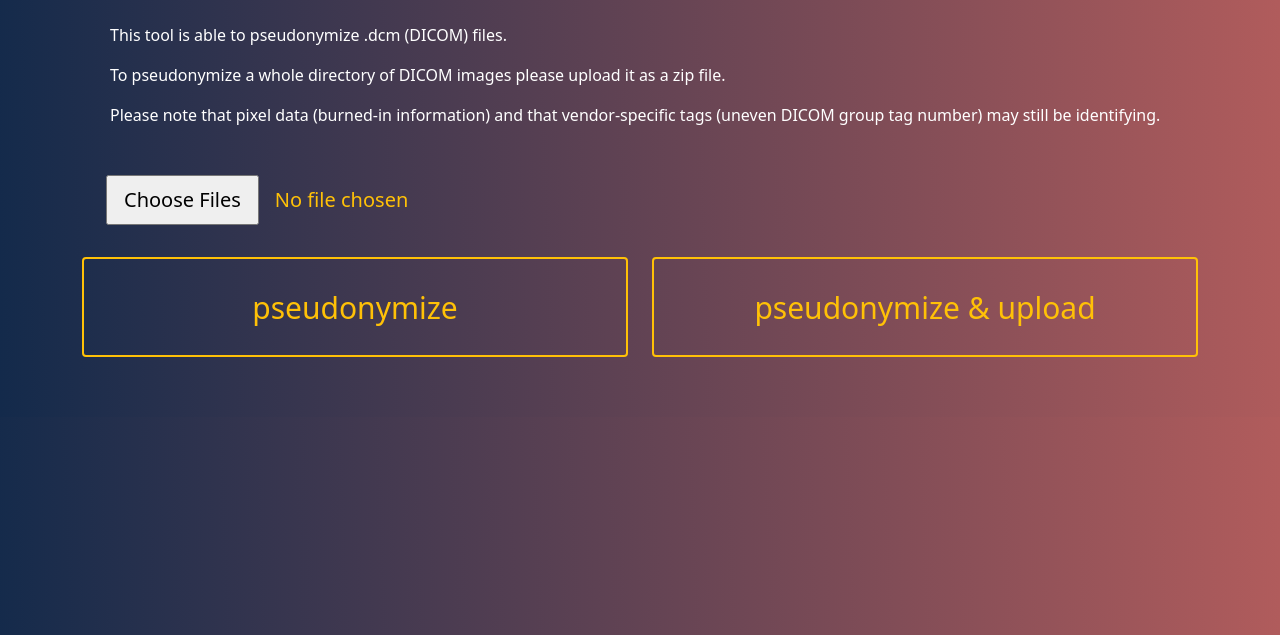
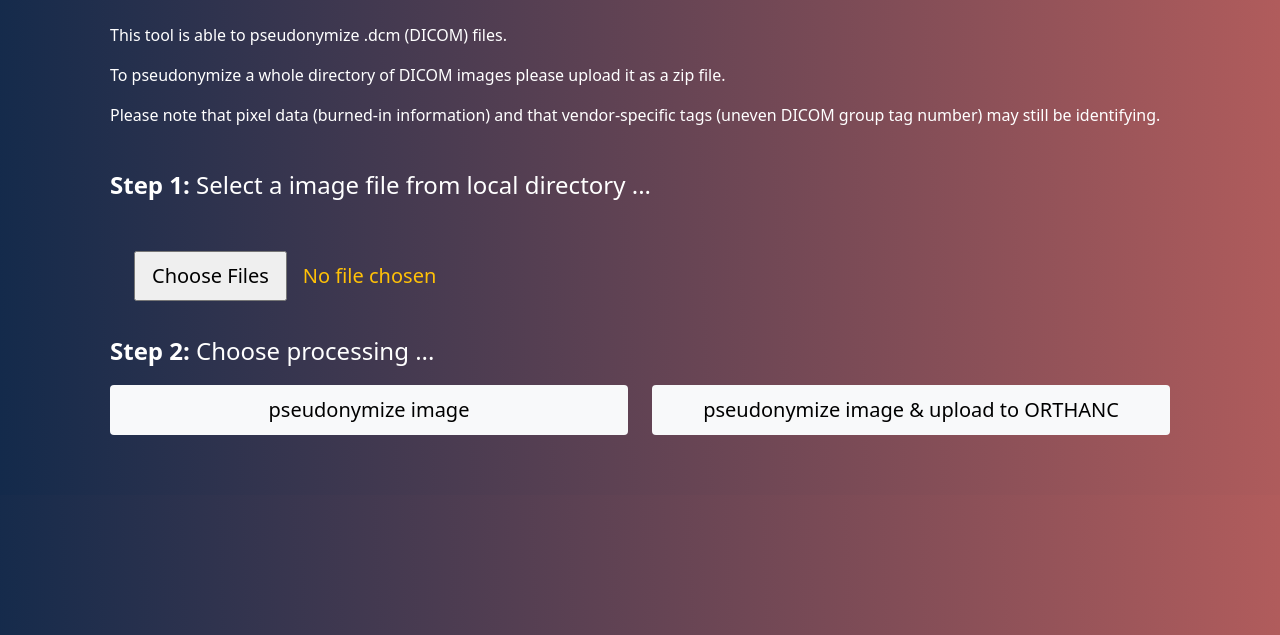
Before and after one commit to frankkramer-lab/PACS2go, a Flask app: page /pseudonymizer in a window 1280 px wide. Shown: the part 165-800 px from the top of the page. Run offline with Flask 2, Linux system fonts and the light colour scheme; parts of the project's set-up code (start-up, migrations or seed data) failed here and were passed over.

Commit message:
html changes #15

```diff
--- a/web-service/templates/pseudonymizer.html
+++ b/web-service/templates/pseudonymizer.html
@@ -2,29 +2,45 @@
 
 {% block content %}
 
-<div class="container" style="padding:0 40px;color: var(--bs-white);">
-        <p >This tool is able to pseudonymize .dcm (DICOM) files.</p>
+<div class="container" style="padding: 0 40px;color: var(--bs-white);">
+        <p>This tool is able to pseudonymize .dcm (DICOM) files.</p>
         <p>To pseudonymize a whole directory of DICOM images please upload it as a zip file.</p>
-        <p>Please note that pixel data (burned-in information) and that vendor-specific tags (uneven DICOM group tag number) may still be identifying.</p>
+        <p>Please note that pixel data (burned-in information) and that vendor-specific tags (uneven DICOM group tag
+                number) may still be identifying.</p> <br>
 </div>
-<div class="container">
-        <form action="http://vm204-misit.informatik.uni-augsburg.de/web/pseudonymize_file" method="POST" enctype="multipart/form-data">
+<div class="container" style="padding: 0 40px">
+        <form action="http://vm204-misit.informatik.uni-augsburg.de/web/pseudonymize_file" method="POST"
+                enctype="multipart/form-data">
                 <div class="row">
-                        <div class="col-md-12">
+                        <div class="container" style="color: var(--bs-white);">
+                                <p style="font-size: x-large;"> <b>Step 1:</b> Select a image file from local directory
+                                        ...<br></p>
+                        </div>
+                        <div class="col">
                                 <input class="form-control-lg" type="file" name="file" multiple=''
                                         style="padding: 40px;color: var(--bs-yellow);" />
                         </div>
                 </div>
 
                 <div class="row">
-                        <div class="col-md-6">
-                                <input name="p" class="btn btn-outline-warning d-lg-flex justify-content-lg-center align-items-lg-center btn-xl"
-                                type = "submit"  role="button" style="width: 100%;height: 100px;font-size: 30px;border-width: 2px;text-align: center;" value="pseudonymize">
+                        <div class="container" style="color: var(--bs-white);">
+                                <p style="font-size: x-large;"> <b>Step 2:</b> Choose processing ...</p>
                         </div>
-
-                        <div class="col-md-6">
-                                <input name="p-and-u" class="btn btn-outline-warning d-lg-flex justify-content-lg-center align-items-lg-center btn-xl"
-                                type = "submit"  role="button" style="width: 100%;height: 100px;font-size: 30px;border-width: 2px;text-align: center;" value="pseudonymize & upload">
+                        <div class="col">
+                                <input name="p"
+                                        class="btn btn-light d-lg-flex justify-content-lg-center align-items-lg-center btn-xl"
+                                        type="submit" role="button" onmouseover="this.style.background='#d3d3d3'"
+                                        onmouseout="this.style.background='#eeeeee'"
+                                        style="width: 100%;height: 50px;font-size: 20px;border-width: 2px;text-align: center;border: none;"
+                                        value="pseudonymize image">
+                        </div>
+                        <div class="col">
+                                <input name="p-and-u"
+                                        class="btn btn-light d-lg-flex justify-content-lg-center align-items-lg-center btn-xl"
+                                        onmouseover="this.style.background='#d3d3d3'"
+                                        onmouseout="this.style.background='#eeeeee'" type="submit" role="button"
+                                        style="width: 100%;height: 50px;font-size: 20px;border-width: 2px;text-align: center; border: none;"
+                                        value="pseudonymize image & upload to ORTHANC">
                         </div>
                 </div>
         </form>
```
Also changed, not shown: web-service/templates/dicom-converter.html (+18 -9 lines).
